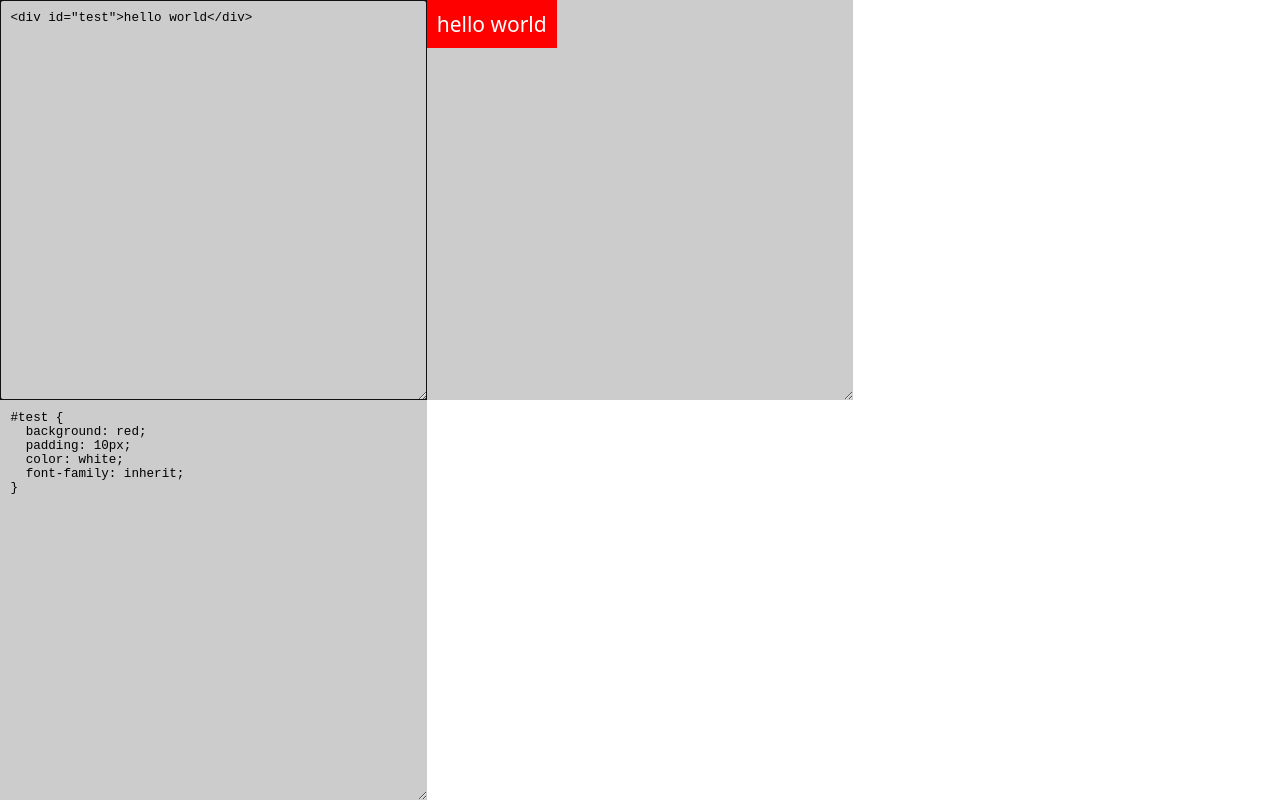
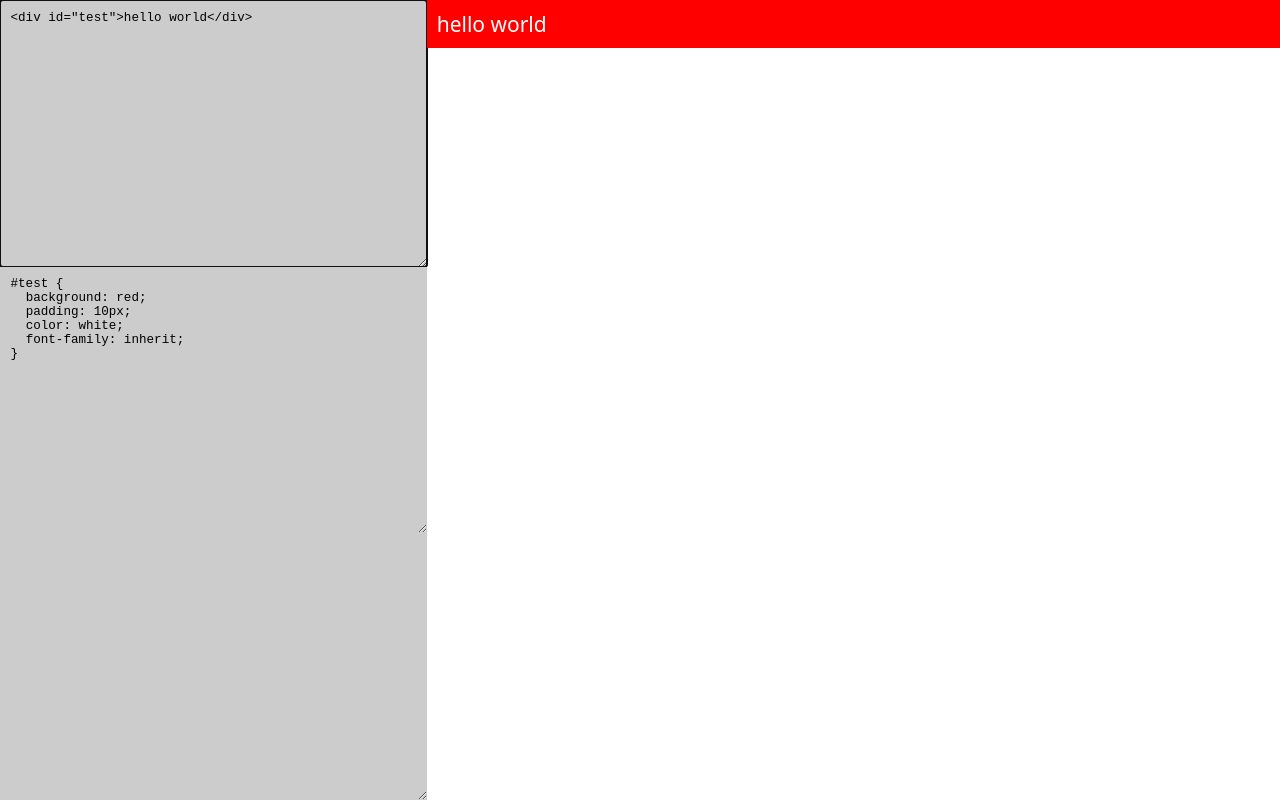
Before and after one commit to dumbservices/editor, a website: page index.html in a window 1280 px wide. Drawn offline with Linux system fonts and the light colour scheme.

Commit message:
update layout for js editor + fix viewport width definition

```diff
--- a/style.css
+++ b/style.css
@@ -40,7 +40,7 @@ main .editor {
 
 .editor textarea {
   width: 100%;
-  height: calc(100%/2);
+  height: calc(100%/3);
   background-color: #ccc;
   font-size: .6rem;
   padding: .5rem;
@@ -48,5 +48,5 @@ main .editor {
 
 
 main div.viewport {
-  width: calc(100% * 3/s)
+  width: calc(100% * 2/3)
 }
```
